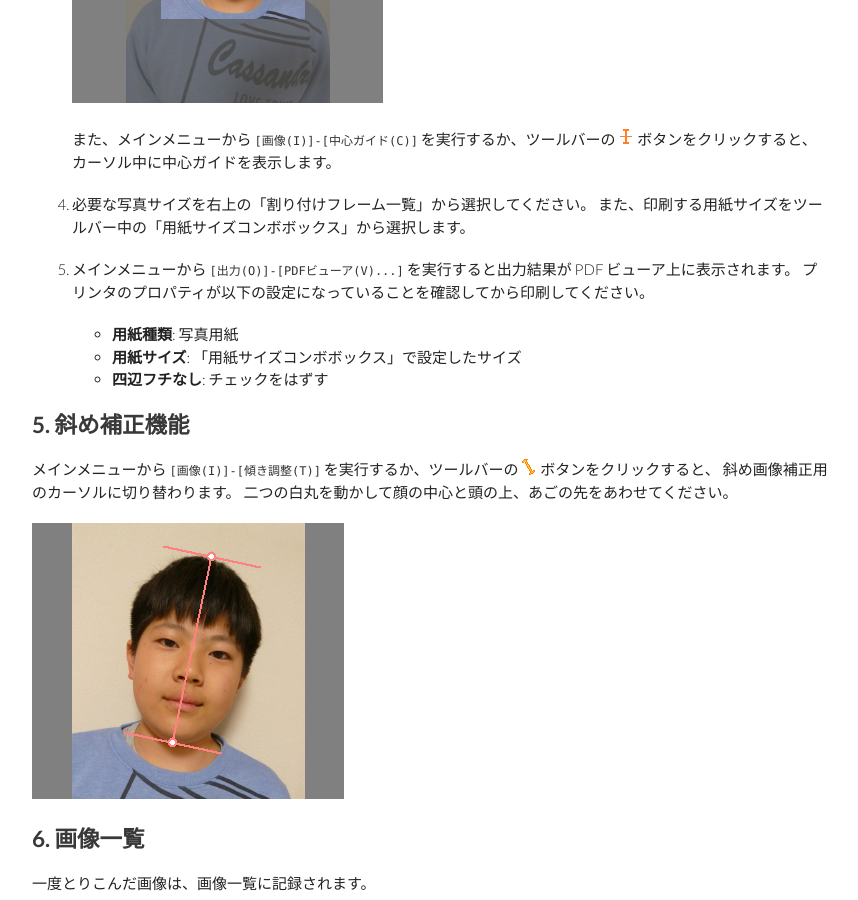
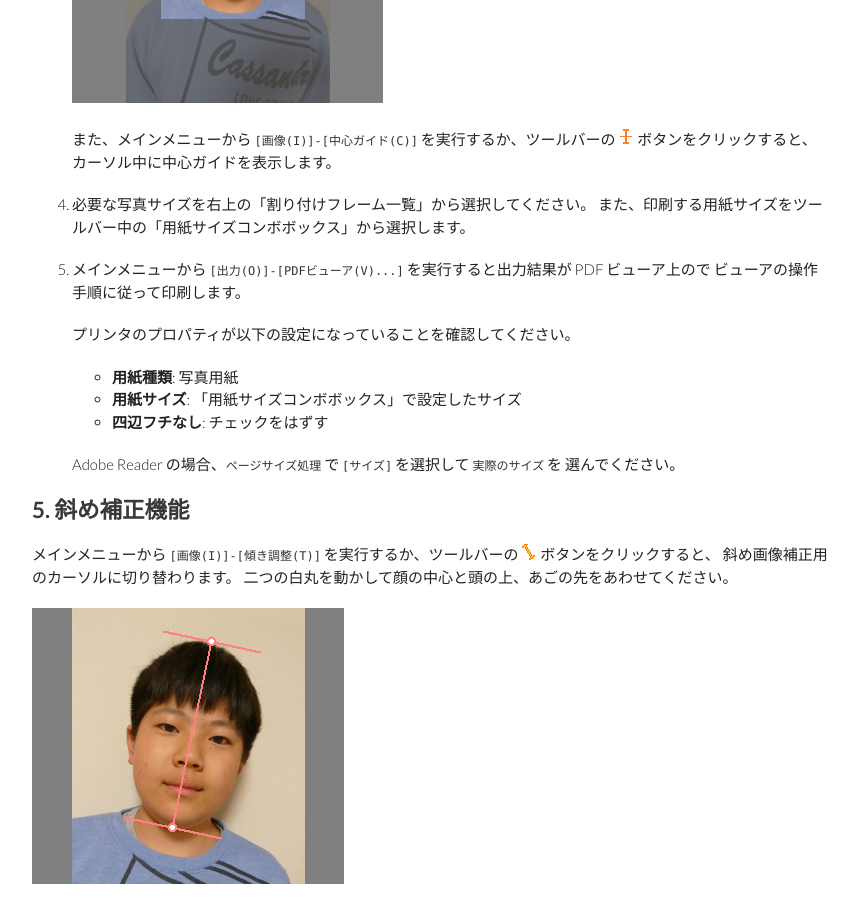
Before and after one commit to gura-app/gura-app.github.io, a Jekyll site: the page built from gurashot/index.md, in a window 1280 px wide and 900 px high, scrolled down 2683 px. Shown: the whole window, without its empty margins (208-1066 px from the left). Built offline with Jekyll 4.4.1, drawn with Linux system fonts in a browser that asks for light colours; Markdown is read by kramdown in place of the engine named in the settings.

Commit message:
updated document

```diff
--- a/gurashot/index.md
+++ b/gurashot/index.md
@@ -88,11 +88,16 @@ Windows Installer `gura-x.x.x-win32.msi` (`x.x.x` はバージョン番号) を
 4. 必要な写真サイズを右上の「割り付けフレーム一覧」から選択してください。
    また、印刷する用紙サイズをツールバー中の「用紙サイズコンボボックス」から選択します。
 
-5. メインメニューから `[出力(O)]-[PDFビューア(V)...]` を実行すると出力結果が PDF ビューア上に表示されます。
-   プリンタのプロパティが以下の設定になっていることを確認してから印刷してください。
+5. メインメニューから `[出力(O)]-[PDFビューア(V)...]` を実行すると出力結果が PDF ビューア上ので
+   ビューアの操作手順に従って印刷します。
+
+   プリンタのプロパティが以下の設定になっていることを確認してください。
    * **用紙種類**: 写真用紙
    * **用紙サイズ**: 「用紙サイズコンボボックス」で設定したサイズ
    * **四辺フチなし**: チェックをはずす
+
+   Adobe Reader の場合、`ページサイズ処理` で `[サイズ]` を選択して `実際のサイズ` を
+   選んでください。
 
 ## <a name="tilt-adjust"></a>5. 斜め補正機能
 
```
